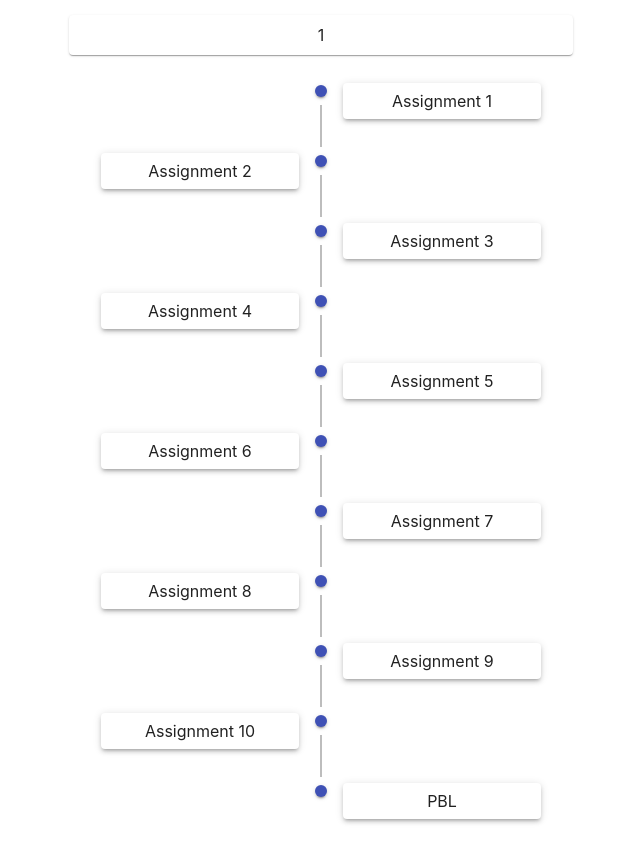
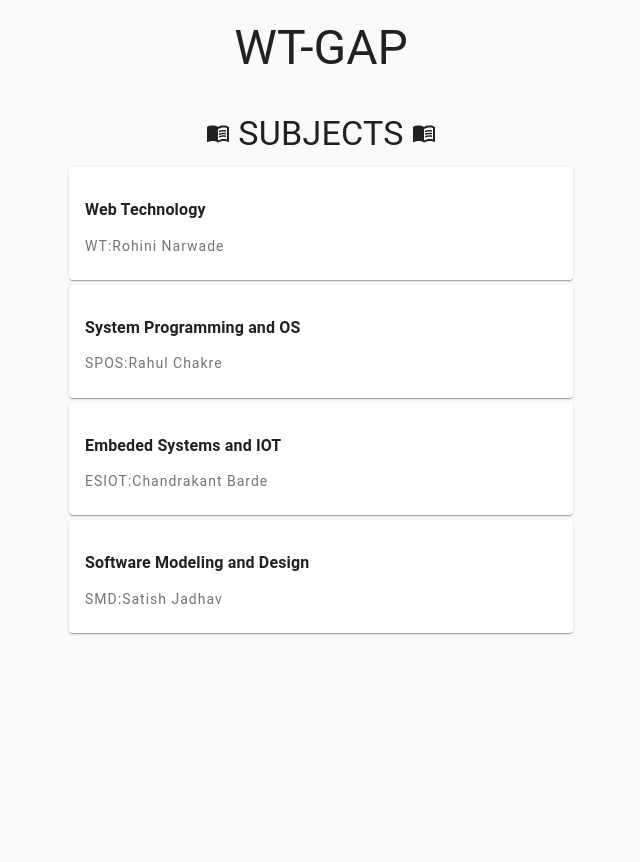
Before and after one commit to ShashankMisal/WT-GAP, a React (Create React App) app: page /1 in a window 1280 px wide. Shown: the top 862 px of the page, without its empty margins (319-959 px from the left). After the commit the page ends 800 px from the top, so only its background shows below. Built offline with nearby package versions, Linux system fonts and the light colour scheme.

Commit message:
only homepage kept

```diff
--- a/src/App.js
+++ b/src/App.js
@@ -1,6 +1,6 @@
 import React from 'react'
 import Container from '@material-ui/core/Container';
-import { Route, Switch } from 'react-router-dom';
+import { Route } from 'react-router-dom';
 import Homepage from './components/Homepage';
 import SubjectDetails from './components/SubjectDetails';
 
@@ -9,13 +9,13 @@
     <div className="App">
       <Container maxWidth="sm">
 
-          <Route exact path="/" >
             <Homepage />
-          </Route>
+          {/* <Route exact path="/" >
+          </Route> */}
 
-          <Route path="/:subjectName">
+          {/* <Route path="/:subjectName" >
             <SubjectDetails />
-          </Route>
+          </Route> */}
 
 
       </Container>
--- a/src/components/SubjectDetails.js
+++ b/src/components/SubjectDetails.js
@@ -13,7 +13,7 @@
 
 function SubjectDetails() {
     const { subjectName } = useParams()
-    const [data,setData] = React.useState(WT)
+    const [data,setData] = React.useState([])
 
     React.useEffect(()=>{
         if(subjectName === "WT" )
```
Also changed, not shown: src/index.js (+3 -5 lines).
